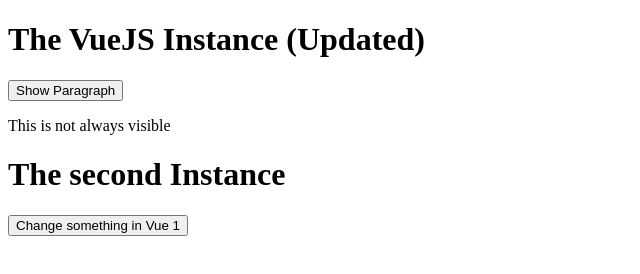
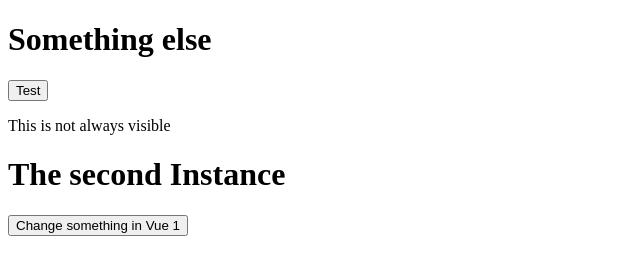
Before and after one commit to sudoheader/vuejs-instance, a plain HTML site: page index.html in a window 1280 px wide. Shown: the whole page, without its empty margins (0-640 px from the left). Drawn offline with nearby package versions, Linux system fonts and the light colour scheme.

Commit message:
Added a method for refs to use with templates

```diff
--- a/app.js
+++ b/app.js
@@ -10,6 +10,8 @@ var vm1 = new Vue({
     show: function() {
       this.showParagraph = true;
       this.updateTitle('The VueJS Instance (Updated)');
+      // console.log(this.$refs.myButton);
+      this.$refs.myButton.innerText = 'Test';
     },
     updateTitle: function(title) {
       this.title = title;
@@ -28,6 +30,7 @@ var vm1 = new Vue({
 });
 
 console.log(vm1.$data === data);
+vm1.$refs.heading.innerText = 'Something else';
 
 setTimeout(function() {
   vm1.title = 'Changed by Timer';
--- a/index.html
+++ b/index.html
@@ -11,7 +11,7 @@
 <body>
   <div id="app1">
     <h1 ref="heading">{{ title }}</h1>
-    <button v-on:click="show">Show Paragraph</button>
+    <button v-on:click="show" ref="myButton">Show Paragraph</button>
     <p v-if="showParagraph">This is not always visible</p>
   </div>
 
```
